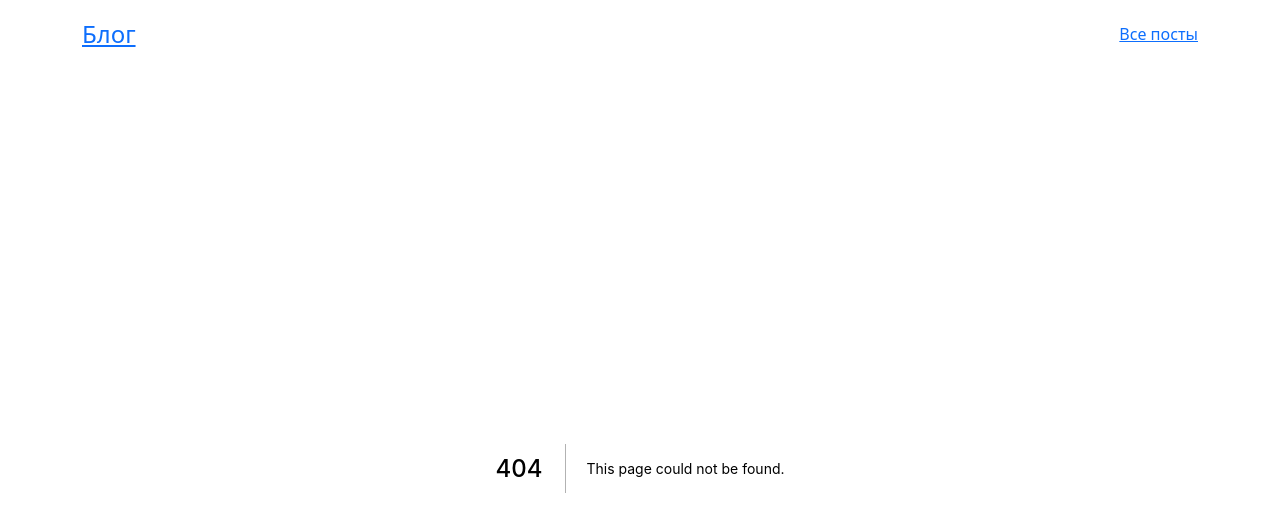
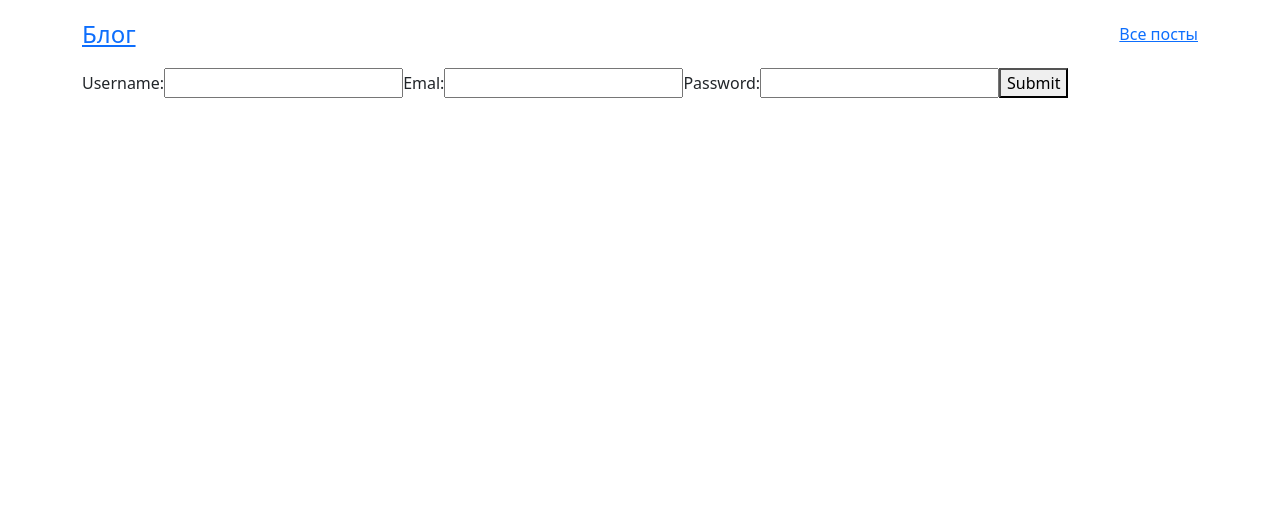
Before and after one commit to becasualle/softskillz, a Next.js app: page /register in a window 1280 px wide. Before the commit this address had no page. Shown: the top 516 px of the page. Built offline with nearby package versions, Linux system fonts and the light colour scheme.

Commit message:
added registration page

```diff
--- /dev/null
+++ b/components/RegisterComp/index.js
@@ -0,0 +1,45 @@
+import axios from "axios";
+import { useState } from "react";
+
+const RegisterComp = () => {
+  const [userData, setUserData] = useState({
+    username: "",
+    email: "",
+    password: "",
+  });
+
+  const handleSubmit = async (e) => {
+    e.preventDefault();
+    try {
+      await axios.post("api/register", userData);
+      router.replace("/profile");
+    } catch (error) {
+      console.log(error.response.data);
+    }
+  };
+
+  const handleChange = (e) => {
+    const { name, value } = e.target;
+    setUserData({ ...userData, [name]: value });
+  };
+
+  return (
+    <form onSubmit={handleSubmit}>
+      <label>
+        Username:
+        <input type="text" name="username" onChange={handleChange} />
+      </label>
+      <label>
+        Emal:
+        <input type="email" name="email" onChange={handleChange} />
+      </label>
+      <label>
+        Password:
+        <input type="password" name="password" onChange={handleChange} />
+      </label>
+      <button>Submit</button>
+    </form>
+  );
+};
+
+export default RegisterComp;
--- a/pages/index.js
+++ b/pages/index.js
@@ -3,6 +3,7 @@ import HomeHeader from "../components/HomeHeader";
 import { API_URL } from "../utils/urls";
 import { useEffect, useState } from "react";
 import PostsList from "../components/PostsList";
+import RegisterComp from "../components/RegisterComp";
 
 export default function Home({ posts }) {
   const [latestPosts, setLatestPosts] = useState([]);
--- /dev/null
+++ b/pages/register.js
@@ -0,0 +1,7 @@
+import RegisterComp from "../components/RegisterComp";
+
+const Register = () => {
+  return <RegisterComp />;
+};
+
+export default Register;
```
